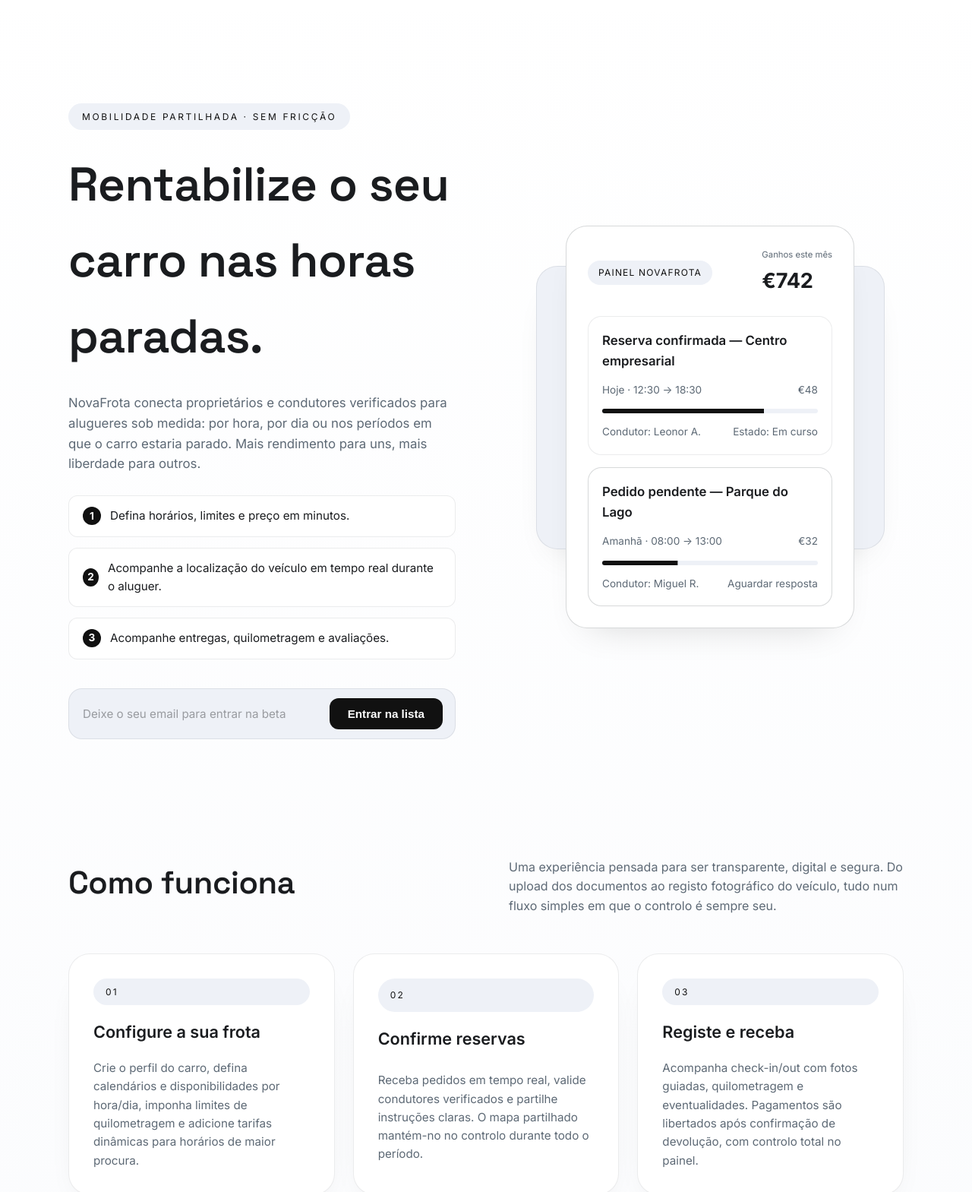
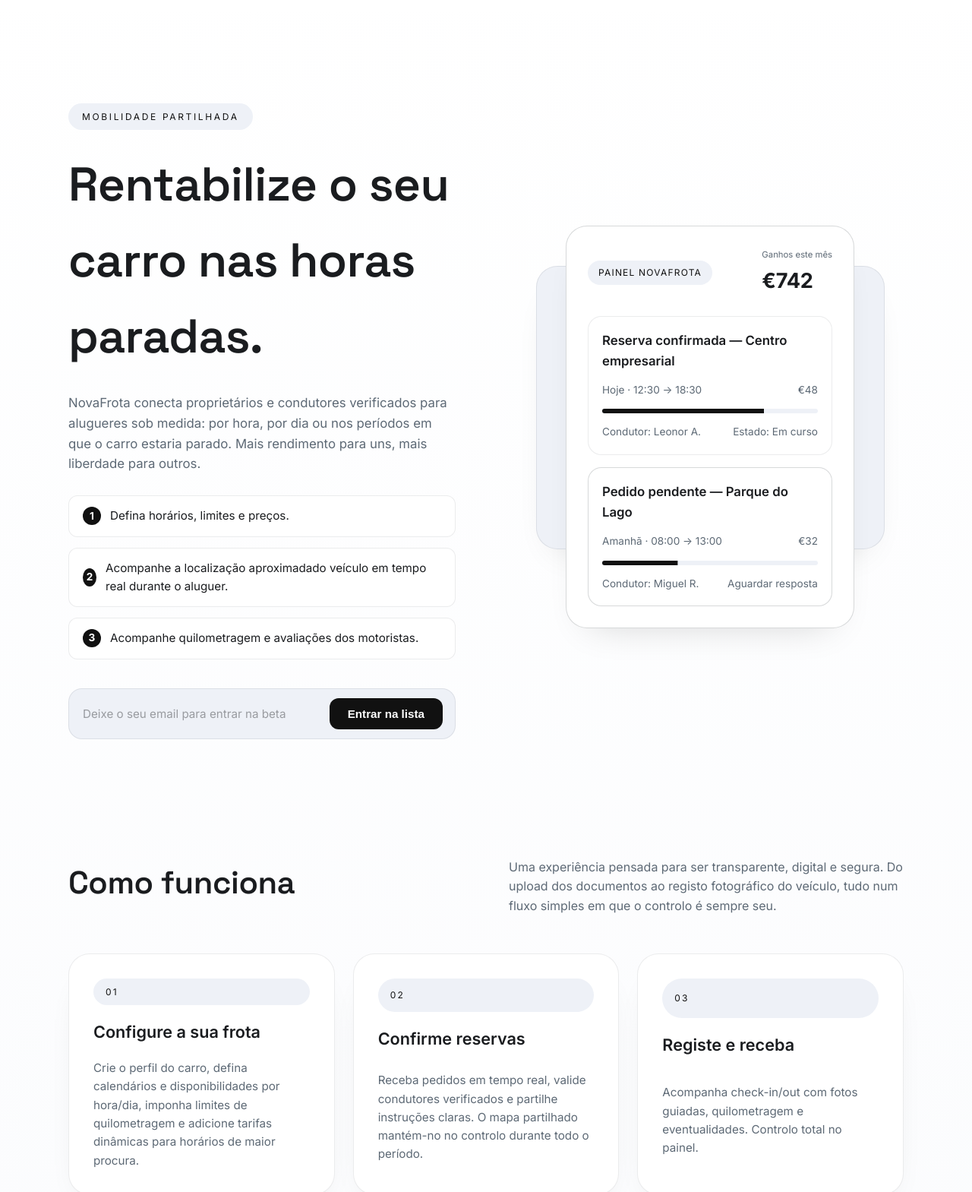
Before and after one commit to otaviomalafaia/novafrota, a plain HTML site: page index.html in a window 1280 px wide. Shown: the part 64-1633 px from the top of the page at 76% size. Drawn offline with Linux system fonts and the light colour scheme.

Commit message:
atualizacao site

```diff
--- a/index.html
+++ b/index.html
@@ -738,13 +738,13 @@
     <section class="hero" id="hero">
       <div class="inner">
         <div class="hero-copy">
-          <div class="accent-bar">Mobilidade partilhada · sem fricção</div>
+          <div class="accent-bar">Mobilidade partilhada</div>
           <h1>Rentabilize o seu carro nas horas paradas.</h1>
           <p>NovaFrota conecta proprietários e condutores verificados para alugueres sob medida: por hora, por dia ou nos períodos em que o carro estaria parado. Mais rendimento para uns, mais liberdade para outros.</p>
           <ul class="hero-list">
-            <li><span>1</span> Defina horários, limites e preço em minutos.</li>
-            <li><span>2</span> Acompanhe a localização do veículo em tempo real durante o aluguer.</li>
-            <li><span>3</span> Acompanhe entregas, quilometragem e avaliações.</li>
+            <li><span>1</span> Defina horários, limites e preços.</li>
+            <li><span>2</span> Acompanhe a localização aproximadado veículo em tempo real durante o aluguer.</li>
+            <li><span>3</span> Acompanhe quilometragem e avaliações dos motoristas.</li>
           </ul>
           <form class="hero-form" data-form>
             <input type="email" name="email" aria-label="O seu email" placeholder="Deixe o seu email para entrar na beta" required>
@@ -811,7 +811,7 @@
         <article class="card">
           <span class="badge">03</span>
           <h3>Registe e receba</h3>
-          <p>Acompanha check-in/out com fotos guiadas, quilometragem e eventualidades. Pagamentos são libertados após confirmação de devolução, com controlo total no painel.</p>
+          <p>Acompanha check-in/out com fotos guiadas, quilometragem e eventualidades. Controlo total no painel.</p>
         </article>
       </div>
     </section>
@@ -836,7 +836,7 @@
               <span class="list-icon">B</span>
               <div>
                 <strong>Ganhos controlados</strong>
-                Receitas claras com pagamentos automáticos, caução digital e alertas se o trajeto ultrapassar limites predefinidos.
+                Receitas claras com pagamentos semanais, caução digital e alertas se o trajeto ultrapassar limites predefinidos.
               </div>
             </li>
             <li>
@@ -897,7 +897,7 @@
         </div>
         <div class="trust-card">
           <h3>Pagamentos protegidos</h3>
-          <p>Escrow automático, repartição de ganhos transparente e gestão de cauções com autenticação forte.</p>
+          <p>Pagamentos são processados com autenticação forte.</p>
         </div>
       </div>
     </section>
```
